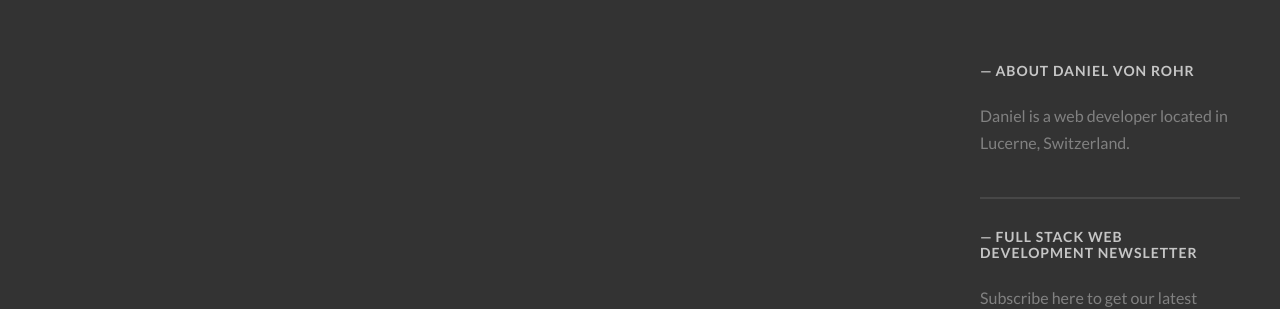
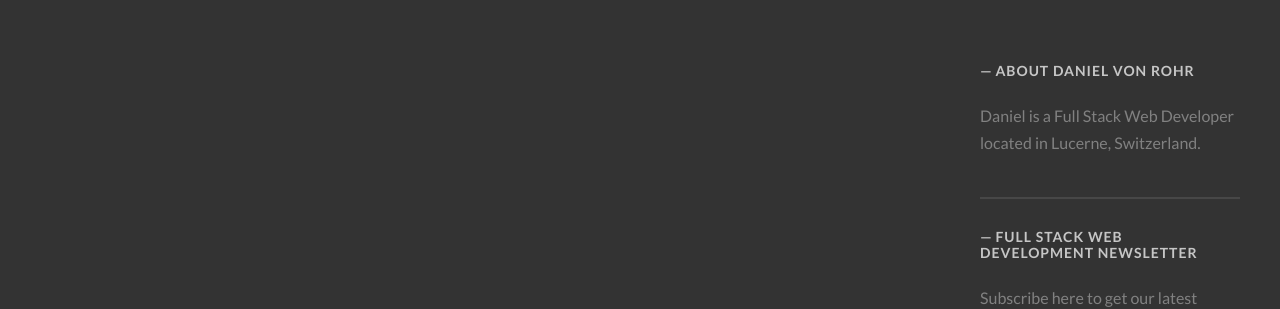
Before and after one commit to dvonrohr/dvonrohr.github.io, a Jekyll site: the page built from index.html, in a window 1280 px wide. Shown: the part 260-569 px from the top of the page. Built offline with Jekyll 4.4.1, drawn with Linux system fonts in a browser that asks for light colours; some web fonts are replaced; the list of posts is cut into pages by our own code.

Commit message:
[REFACTOR] Change about section (short-info)

```diff
--- a/_config.yml
+++ b/_config.yml
@@ -37,7 +37,7 @@ disqus:
 
 # Author information - author info at the bottom of the post
 author_name: "Daniel Von Rohr"
-author_bio: "Daniel is a web developer located in Lucerne, Switzerland."
+author_bio: "Daniel is a Full Stack Web Developer located in Lucerne, Switzerland."
 author_url:  "https://dvonrohr.com"
 author_location: "Lucerne, Switzerland"
 author_image: /images/authorimage.jpg
```
